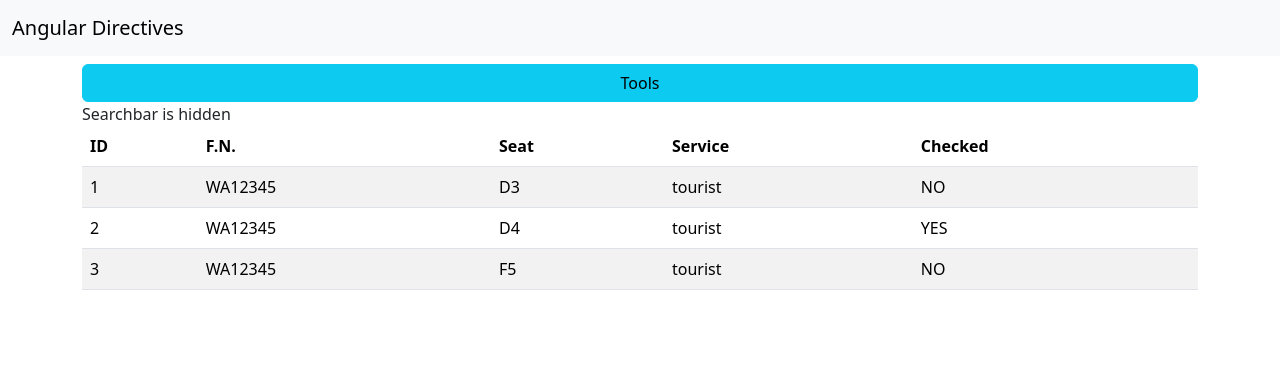
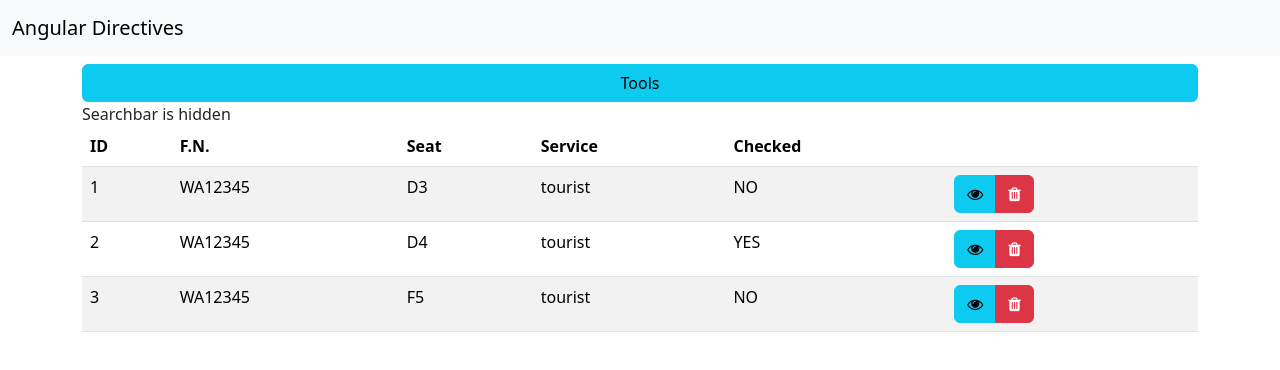
Before and after one commit to Training360/Angular-basic-2023-http, an Angular app: page / in a window 1280 px wide. Shown: the top 370 px of the page. Built offline with nearby package versions, Linux system fonts and the light colour scheme.

Commit message:
start lesson-06

```diff
--- a/angular.json
+++ b/angular.json
@@ -30,6 +30,7 @@
               "src/assets"
             ],
             "styles": [
+              "node_modules/font-awesome/css/font-awesome.min.css",
               "src/styles.scss"
             ],
             "scripts": []
--- a/src/app/app.component.html
+++ b/src/app/app.component.html
@@ -32,6 +32,7 @@
             <th>Seat</th>
             <th>Service</th>
             <th>Checked</th>
+            <th></th>
           </tr>
         </thead>
         <tbody>
@@ -44,6 +45,12 @@
               <span *ngIf="ticket.checked; else no">YES</span>
               <ng-template #no>NO</ng-template>
             </td>
+            <td>
+              <app-btn-group
+                [data]="ticket"
+                [buttons]="btnGroup">
+              </app-btn-group>
+            </td>
           </tr>
         </tbody>
       </table>
--- a/src/app/app.component.ts
+++ b/src/app/app.component.ts
@@ -1,5 +1,6 @@
 import { Component } from '@angular/core';
 import { Ticket } from './model/ticket';
+import { IBtn } from './common/btn-group/btn-group.component';
 
 @Component({
   selector: 'app-root',
@@ -35,6 +36,11 @@
     },
   ];
 
+  btnGroup: IBtn[] = [
+    {name: 'show', type: 'info', icon: 'fa-eye'},
+    {name: 'remove', type: 'danger', icon: 'fa-trash'},
+  ]
+
   toggleSearchBar(): void {
     this.isSearchBarVisible = !this.isSearchBarVisible;
   }
--- a/src/app/common/btn-group/btn-group.component.html
+++ b/src/app/common/btn-group/btn-group.component.html
@@ -1 +1,42 @@
-<p>btn-group works!</p>
+<div class="btn-group">
+  <ng-container *ngFor="let btn of buttons">
+    <ng-container [ngSwitch]="btn.type">
+      <button class="btn btn-primary" *ngSwitchCase="'primary'">
+        <i *ngIf="!btn.icon; else icon" class="fa fa-question"></i>
+        <ng-template #icon>
+          <i class="fa" [class]="btn.icon"></i>
+        </ng-template>
+      </button>
+      <button class="btn btn-secondary" *ngSwitchCase="'secondary'">
+        <i *ngIf="!btn.icon; else icon" class="fa fa-question"></i>
+        <ng-template #icon>
+          <i class="fa" [class]="btn.icon"></i>
+        </ng-template>
+      </button>
+      <button class="btn btn-success" *ngSwitchCase="'success'">
+        <i *ngIf="!btn.icon; else icon" class="fa fa-question"></i>
+        <ng-template #icon>
+          <i class="fa" [class]="btn.icon"></i>
+        </ng-template>
+      </button>
+      <button class="btn btn-danger" *ngSwitchCase="'danger'">
+        <i *ngIf="!btn.icon; else icon" class="fa fa-question"></i>
+        <ng-template #icon>
+          <i class="fa" [class]="btn.icon"></i>
+        </ng-template>
+      </button>
+      <button class="btn btn-warning" *ngSwitchCase="'warning'">
+        <i *ngIf="!btn.icon; else icon" class="fa fa-question"></i>
+        <ng-template #icon>
+          <i class="fa" [class]="btn.icon"></i>
+        </ng-template>
+      </button>
+      <button class="btn btn-info" *ngSwitchCase="'info'">
+        <i *ngIf="!btn.icon; else icon" class="fa fa-question"></i>
+        <ng-template #icon>
+          <i class="fa" [class]="btn.icon"></i>
+        </ng-template>
+      </button>
+    </ng-container>
+  </ng-container>
+</div>
--- a/src/app/common/btn-group/btn-group.component.ts
+++ b/src/app/common/btn-group/btn-group.component.ts
@@ -1,4 +1,15 @@
-import { Component } from '@angular/core';
+import { Component, Input, Output, EventEmitter } from '@angular/core';
+
+export interface IBtn {
+  type: 'primary' | 'secondary' | 'success' | 'danger' | 'warning' | 'info';
+  name: string;
+  icon?: string;
+}
+
+export interface IBtnGroupOutput {
+  name: string;
+  data: any;
+}
 
 @Component({
   selector: 'app-btn-group',
@@ -6,5 +17,13 @@
   styleUrls: ['./btn-group.component.scss']
 })
 export class BtnGroupComponent {
+  @Input() buttons: IBtn[] = [];
 
+  @Input() data: any = null;
+
+  @Output() btnClick: EventEmitter<IBtnGroupOutput> = new EventEmitter();
+
+  raiseClick(name: string): void {
+    this.btnClick.emit({name, data: this.data});
+  }
 }
```
